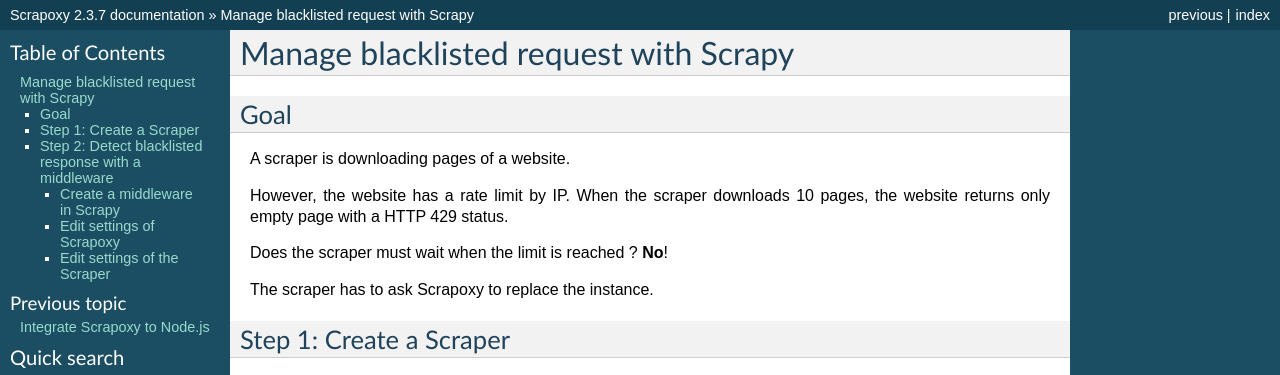
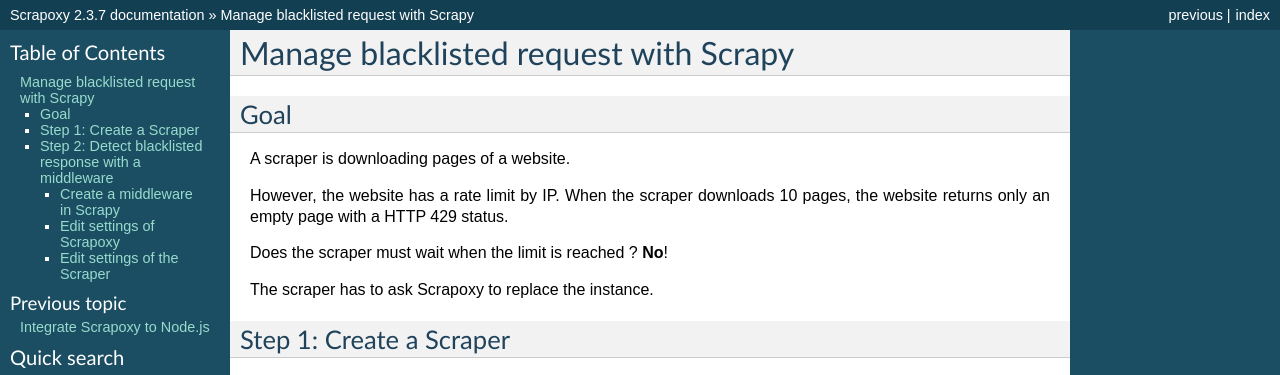
Before and after one commit to zahlio/scrapoxy, a Sphinx documentation site: the page built from docs/tutorials/python-scrapy-blacklisting/index.rst, in a window 1280 px wide. Shown: the top 375 px of the page. Built offline with Sphinx 7.4.7, drawn with Linux system fonts in a browser that asks for light colours.

```diff
--- a/docs/advanced/understand/index.rst
+++ b/docs/advanced/understand/index.rst
@@ -110,6 +110,8 @@ Anti-blacklisting is **a job for the scraper**:
 
 When the blacklisted response is detected, Scrapoxy will replace the instance with a valid one (new IP address).
 
+There is a tutorial: :doc:`../../tutorial/python-scrapy-blacklisting/index`.
+
 
 Instances management
 ====================
--- a/docs/tutorials/python-scrapy-blacklisting/index.rst
+++ b/docs/tutorials/python-scrapy-blacklisting/index.rst
@@ -9,7 +9,7 @@ Goal
 A scraper is downloading pages of a website.
 
 However, the website has a rate limit by IP.
-When the scraper downloads 10 pages, the website returns only empty page with a HTTP 429 status.
+When the scraper downloads 10 pages, the website returns only an empty page with a HTTP 429 status.
 
 Does the scraper must wait when the limit is reached ? **No**!
 
```
